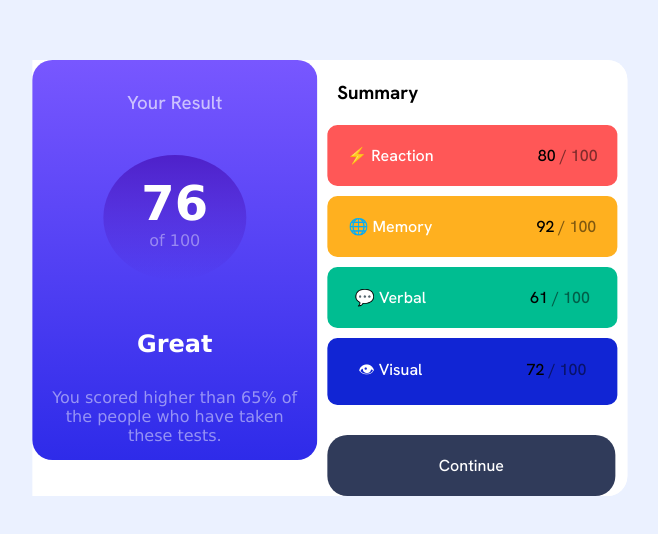
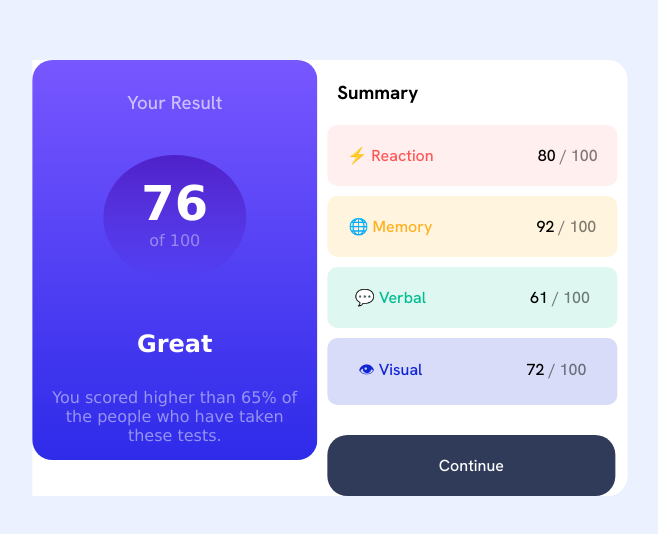
Before and after one commit to lucasserdev/Frontend-Mentor, a plain HTML site: page newbie/results-summary-component/index.html in a window 1280 px wide. Shown: the part 122-656 px from the top of the page, without its empty margins (310-968 px from the left). Drawn offline with Linux system fonts and the light colour scheme.

Commit message:
mudei as cores do fundo dos parafragos do summary

```diff
--- a/newbie/results-summary-component/style/style.css
+++ b/newbie/results-summary-component/style/style.css
@@ -9,7 +9,7 @@
 
 :root {
     /*Primary*/
-     --ligh-red: hsl(0, 100%, 67%);
+     --ligh-red: #ff5757;
     --orangey-yellow: #ffb01f;
     --green-teal: #00bd91;
     --cobalt-blue: #1125d4;
@@ -116,7 +116,8 @@ section.summary > p {
 }
 
 .summary > p#red {
-    background-color: var(--ligh-red);
+    background-color: #ff575718;
+    color: var(--ligh-red);
 }
 
 p#red::before {
@@ -124,7 +125,8 @@ p#red::before {
 }
 
 .summary >p#yellow {
-    background-color: var(--orangey-yellow);
+    background-color: #ffb11f25;
+    color: var(--orangey-yellow);
 }
 
 p#yellow::before {
@@ -132,7 +134,8 @@ p#yellow::before {
 }
 
 .summary >p#green {
-    background-color: var(--green-teal);
+    background-color: #00bd9121;
+    color: var(--green-teal);
 }
 
 p#green::before {
@@ -140,7 +143,8 @@ p#green::before {
 }
 
 .summary >p#blue {
-    background-color: var(--cobalt-blue);
+    background-color: #1124d428;
+    color: var(--cobalt-blue);
 }
 
 p#blue::before {
```
